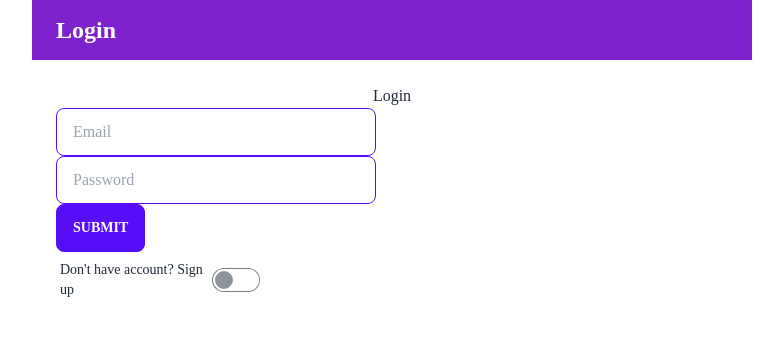
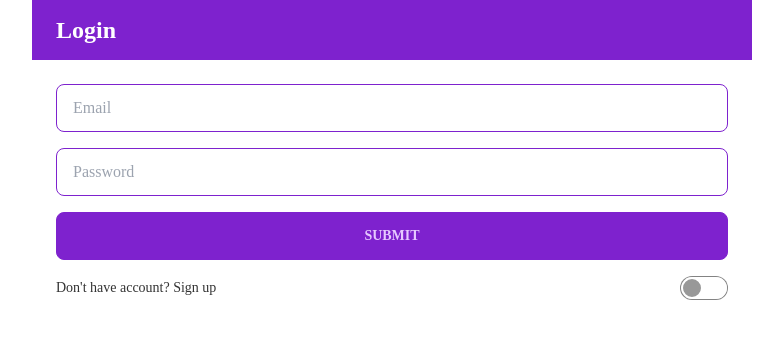
Before and after one commit to babycroc/id311-lets-meek, a SvelteKit app: page /login in a window 1280 px wide. Shown: the top 338 px of the page, without its empty margins (248-1031 px from the left). Built offline with nearby package versions, Linux system fonts and the light colour scheme; what random-avatar-generator would draw is missing.

Commit message:
Define primary color and fix login page design

```diff
--- a/src/app.postcss
+++ b/src/app.postcss
@@ -15,6 +15,9 @@
   --orange: #c2410c;
   --light-orange: #ffedd5;
   --hover-orange: #fed7aa;
+  --red: #b91c1c;
+  --light-red: #fee2e2;
+  --hover-red: #fecaca;
 
   padding: 0;
   margin: 0;
--- a/src/routes/login/+page.svelte
+++ b/src/routes/login/+page.svelte
@@ -1,10 +1,13 @@
 <script>
-	import { handleLogin, handleRegister } from "../../backend/accountManagement/authenticate.js";
+  import {
+    handleLogin,
+    handleRegister,
+  } from "../../backend/accountManagement/authenticate.js";
   let email = "";
   let password = "";
   let confirmPass = "";
-    let error = false;  // whether show the error or not
-    let register = false;  // checking register screen or login screen
+  let error = false; // whether show the error or not
+  let register = false; // checking register screen or login screen
   let authenticating = false;
   let user;
 
@@ -24,6 +27,7 @@
         user = await handleRegister(email, password, confirmPass);
       }
       console.log("This is the user:", user.id);
+      if (user) window.location.href = "/groups";
     } catch (err) {
       console.log("There was an authentication error", err);
       error = true;
@@ -32,7 +36,7 @@
   }
 
   function changeRegister() {
-		register= !register;
+    register = !register;
   }
 </script>
 
@@ -42,44 +46,82 @@
 
 <div class="authContainer">
   <form>
-        <h1>{register ? "Sign Up" : "Login"}</h1>
-        {#if error}
-            <p class="error">The information you have entered is not correct</p>
-        {/if}
+    <!-- <h1>{register ? "Sign Up" : "Login"}</h1> -->
     <div class="form-control">
       <label>
-				<input bind:value={email} type="email" placeholder="Email" class="input input-bordered input-primary w-full max-w-xs" />
+        <input
+          bind:value={email}
+          type="email"
+          placeholder="Email"
+          class="input input-bordered input-primary w-full"
+        />
       </label>
     </div>
     <div class="form-control">
       <label>
-				<input bind:value={password} type="password" placeholder="Password" class="input input-bordered input-primary w-full max-w-xs" />
+        <input
+          bind:value={password}
+          type="password"
+          placeholder="Password"
+          class="input input-bordered input-primary w-full"
+        />
       </label>
     </div>
     {#if register}
       <div class="form-control">
         <label>
-				<input bind:value={confirmPass} type="password" placeholder=" Confirm Password" class="input input-bordered input-primary w-full max-w-xs" />
+          <input
+            bind:value={confirmPass}
+            type="password"
+            placeholder=" Confirm Password"
+            class="input input-bordered input-primary w-full"
+          />
         </label>
       </div>
     {/if}
 
-		<button on:click={handleAuthenticate} type="button" class="btn btn-primary">
+    <button
+      on:click={handleAuthenticate}
+      type="button"
+      class="btn btn-primary w-full"
+    >
       {#if authenticating}
-				<i class="loading loading-infinity loading-sm"></i>
+        <i class="loading loading-infinity loading-sm" />
       {:else}
         Submit
       {/if}
     </button>
+
+    {#if error}
+      <p class="error">The information you have entered is not correct</p>
+    {/if}
   </form>
-	<div class="form-control w-52">
-		<label class="cursor-pointer label">
+  <div class="form-control w-full">
+    <label class="cursor-pointer signup-toggle w-full">
       <span class="label-text">Don't have account? Sign up</span>
-		  <input on:click={changeRegister} type="checkbox" class="toggle toggle-primary" />
+      <input
+        on:click={changeRegister}
+        type="checkbox"
+        class="toggle toggle-primary"
+      />
     </label>
   </div>
 </div>
 
 <style>
-
+  .authContainer,
+  form {
+    display: flex;
+    flex-direction: column;
+    gap: 16px;
+  }
+  .signup-toggle {
+    display: flex;
+    flex-direction: row;
+    align-items: center;
+    justify-content: space-between;
+  }
+  .error {
+    color: var(--red);
+  }
 </style>
--- a/tailwind.config.cjs
+++ b/tailwind.config.cjs
@@ -8,6 +8,17 @@ const config = {
     extend: {},
   },
 
+  daisyui: {
+    themes: [
+      {
+        mytheme: {
+          primary: "#7e22ce",
+          "base-100": "#ffffff",
+        },
+      },
+    ],
+  },
+
   plugins: [require("daisyui")],
 };
 
```
Lines whose indentation alone changed are shown as unchanged.
